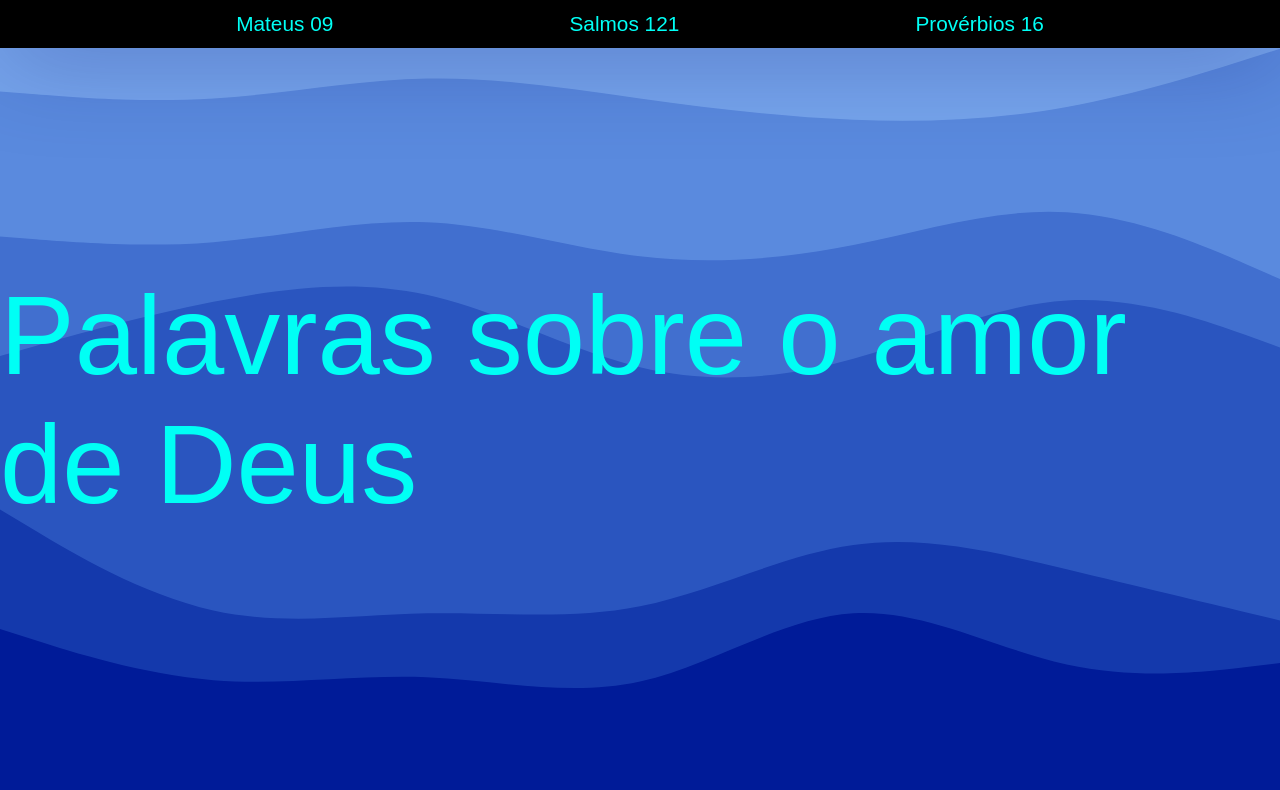
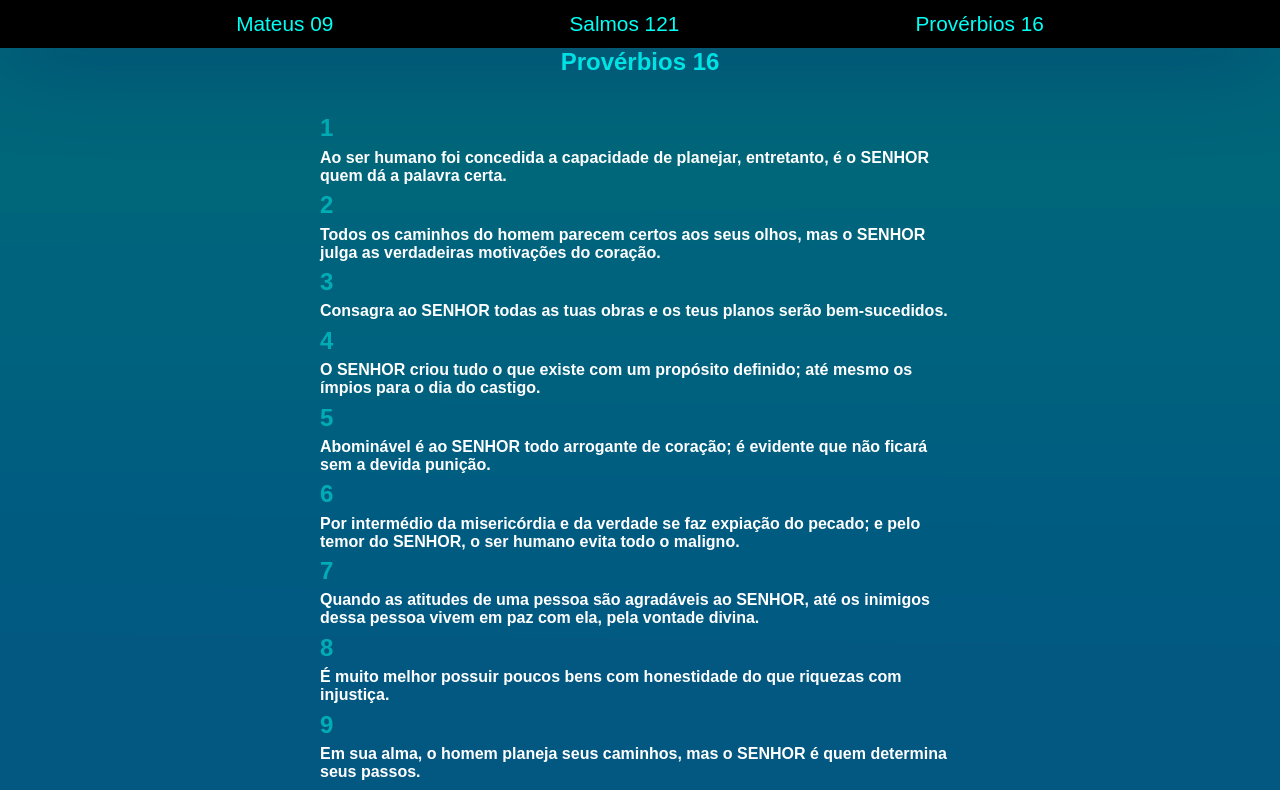
Before and after one commit to DaviBarretoo/Aviva, a React (Vite) app: page /#/Aviva/proverbios in a window 1280 px wide. Shown: the top 790 px of the page. Built offline with nearby package versions, Linux system fonts and the light colour scheme; a web font is replaced by a local one.

Commit message:
final update in routes

```diff
--- a/src/main.tsx
+++ b/src/main.tsx
@@ -1,7 +1,7 @@
 import React from 'react'
 import ReactDOM from 'react-dom/client'
 import Header from './components/Header/header'
-import {Routes,Route, BrowserRouter} from 'react-router-dom'
+import {Routes,Route, HashRouter} from 'react-router-dom'
 import { ToastContainer } from 'react-toastify';
 import Mateus from './Pages/Mateus';
 import Principal from './Pages/Principal';
@@ -11,17 +11,17 @@ import Proverbios from './Pages/Proverbios';
 
 ReactDOM.createRoot(document.getElementById('root')!).render(
   <React.StrictMode>
- <BrowserRouter>
+ <HashRouter>
     <Header/>
     <Globalstyle />
     <Routes>
 
-    <Route path='/' element={<Principal />}/>
+    <Route path='/Aviva' element={<Principal />}/>
     <Route path='/Aviva/Mateus' element={<Mateus />}/>
     <Route path='/Aviva/Salmos' element={<Salmos />}/>
     <Route path='/Aviva/Proverbios' element={<Proverbios />}/>
     </Routes>
-    </BrowserRouter>
+    </HashRouter>
     <ToastContainer
         position="top-left"
         autoClose={1000}
--- a/src/styles/Globalstyle.ts
+++ b/src/styles/Globalstyle.ts
@@ -13,7 +13,6 @@ body{
 background-size: cover;
 background-position: center center;
 background-image:url(${back1});
-background-color: red;
 background-attachment: fixed;
 }
 html,body, #root{
```
